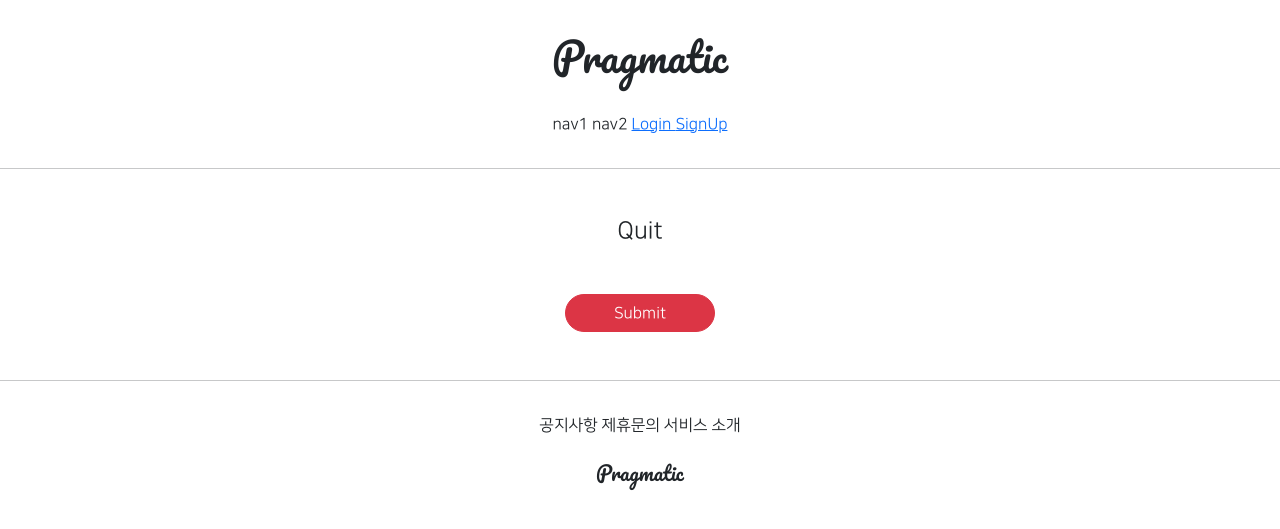
After one commit to hanbitgoun/djangoproject_01, a Django app: page /accounts/delete/1 in a window 1280 px wide. The commit adds this page. Shown: the top 529 px of the page. Run offline with Django 3.2, Linux system fonts and the light colour scheme; tables that the repository leaves empty hold one stand-in row (values such as "Sample post"); parts of the project's set-up code (start-up, migrations or seed data) failed here and were passed over; some libraries are stand-ins or nearby versions.

Commit message:
20210719_w commit_1

```diff
--- /dev/null
+++ b/accountapp/templates/accountapp/delete.html
@@ -0,0 +1,18 @@
+{% extends 'base.html' %}
+
+{% block content %}
+
+    <div class="text-center mw-500 m-auto">
+        <div class="m-5"> {# margin : 5 #}
+            <h4>Quit</h4>
+        </div>
+        <div>
+            <form action="{% url 'accountapp:delete' pk=target_user.pk %}" method="post">
+                {% csrf_token %}
+                <div class="m-5">
+                    <input type="submit" class="btn btn-danger rounded-pill px-5"> {# px-5 #}
+                </div>
+            </form>
+        </div>
+    </div>
+{% endblock %}
--- a/accountapp/urls.py
+++ b/accountapp/urls.py
@@ -1,7 +1,7 @@
 from django.contrib.auth.views import LoginView, LogoutView
 from django.urls import path
 
-from accountapp.views import hello_world, AccountCreateView, AccountDetailView, AccountUpdateView
+from accountapp.views import hello_world, AccountCreateView, AccountDetailView, AccountUpdateView, AccountDeleteView
 
 app_name = 'accountapp'
 
@@ -15,7 +15,11 @@ urlpatterns = [
 
     path('create/', AccountCreateView.as_view(), name='create'),
     # as view
+
     path('detail/<int:pk>', AccountDetailView.as_view(), name='detail'),
     # pk : primary key
+
     path('update/<int:pk>', AccountUpdateView.as_view(), name='update'),
+
+    path('delete/<int:pk>', AccountDeleteView.as_view(), name='delete'),
 ]
--- a/accountapp/views.py
+++ b/accountapp/views.py
@@ -5,7 +5,7 @@ from django.shortcuts import render
 
 # Create your views here.
 from django.urls import reverse, reverse_lazy
-from django.views.generic import CreateView, DetailView, UpdateView
+from django.views.generic import CreateView, DetailView, UpdateView, DeleteView
 
 from accountapp.models import HelloWorld
 
@@ -50,3 +50,9 @@ class AccountUpdateView(UpdateView):
     context_object_name = 'target_user'
     success_url = reverse_lazy('accountapp:hello_world')
     template_name = 'accountapp/update.html'
+
+class AccountDeleteView(DeleteView):
+    model = User
+    context_object_name = 'target_user'
+    success_url = reverse_lazy('accountapp:hello_world')
+    template_name = 'accountapp/delete.html'
```
Also changed, not shown: accountapp/templates/accountapp/detail.html (+5 -2 lines).
